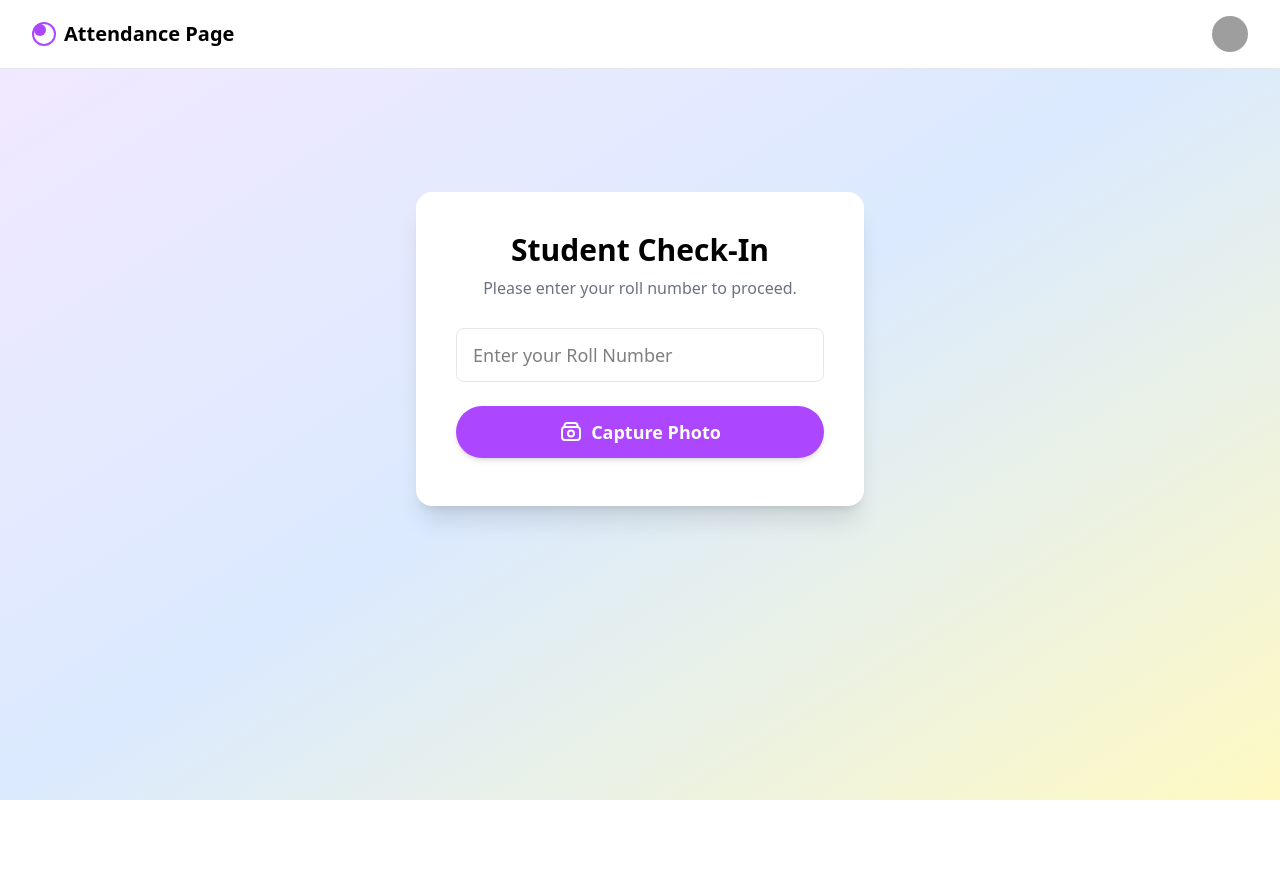
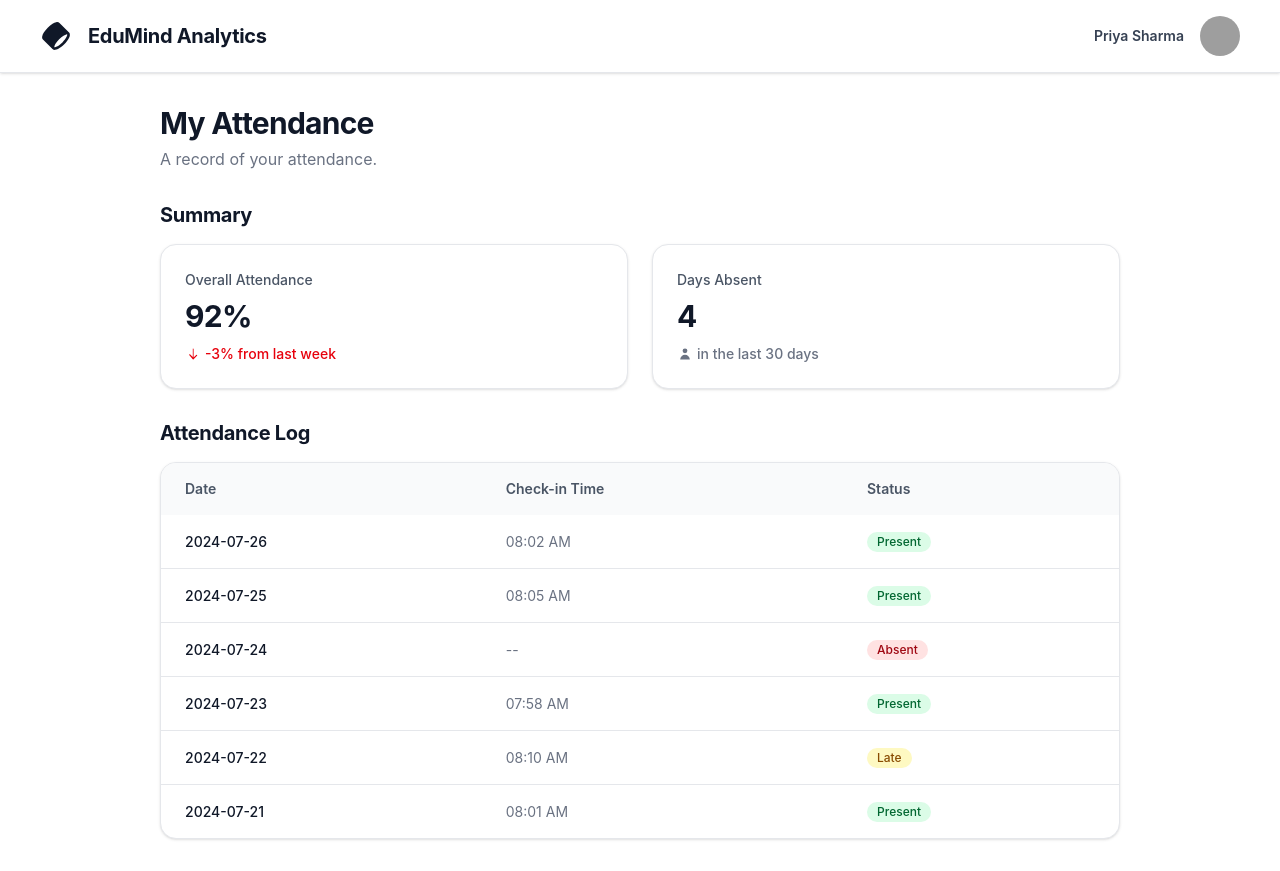
Before and after one commit to akumasan-07/bbhood_CU, a React (Vite) app in the folder frontend/: page / in a window 1280 px wide. Before the commit the page ends 800 px from the top, so only its background shows below. Built offline with nearby package versions, Linux system fonts and the light colour scheme; grey boxes are pictures that could not be loaded.

Commit message:
update code for rename files

```diff
--- a/frontend/src/App.jsx
+++ b/frontend/src/App.jsx
@@ -1,10 +1,11 @@
 import StudentCheckin from './pages/StudentCheckin';
-import StudentDetails from './pages/StudentDetails';
+import StudentReport from './pages/StudentReport';
 import AdminDashboard from './pages/AdminDashboard';
 import TeacherDashboard from './pages/TeacherDashboard';
+import StudentDashboard from './pages/StudentDashboard';
 
 function App() {
-  return <StudentCheckin />;
+  return <StudentDashboard />;
 }
 
 export default App;
--- a/frontend/src/pages/StudentDashboard.jsx
+++ b/frontend/src/pages/StudentDashboard.jsx
@@ -1,6 +1,6 @@
 import React from "react";
 
-const AttendancePage = () => {
+const StudentDashboard = () => {
   const attendanceData = [
     { date: "2024-07-26", checkIn: "08:02 AM", status: "Present" },
     { date: "2024-07-25", checkIn: "08:05 AM", status: "Present" },
@@ -91,4 +91,4 @@ const AttendancePage = () => {
   );
 };
 
-export default AttendancePage;
+export default StudentDashboard;
--- a/frontend/src/pages/StudentReport.jsx
+++ b/frontend/src/pages/StudentReport.jsx
@@ -23,7 +23,7 @@ const interventions = [
   '2024-07-23',
 ];
 
-const StudentDetails = () => (
+const StudentReport = () => (
   <div className="min-h-screen bg-[#faf7fd] flex flex-col items-center py-10">
     <div className="w-full max-w-5xl">
       <StudentHeader name="Anika Sharma" className="10A" />
@@ -37,4 +37,4 @@ const StudentDetails = () => (
   </div>
 );
 
-export default StudentDetails;
+export default StudentReport;
```
